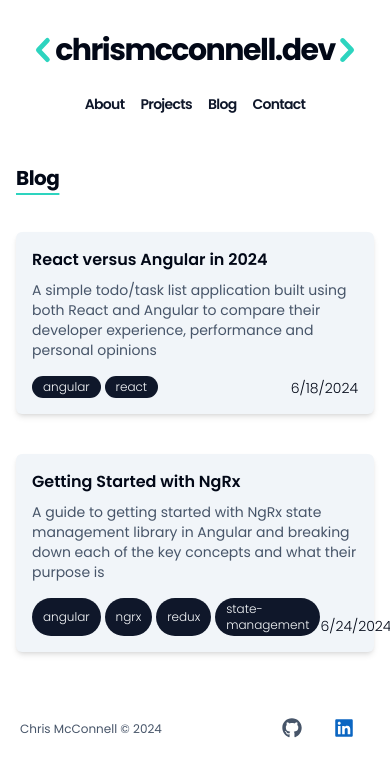
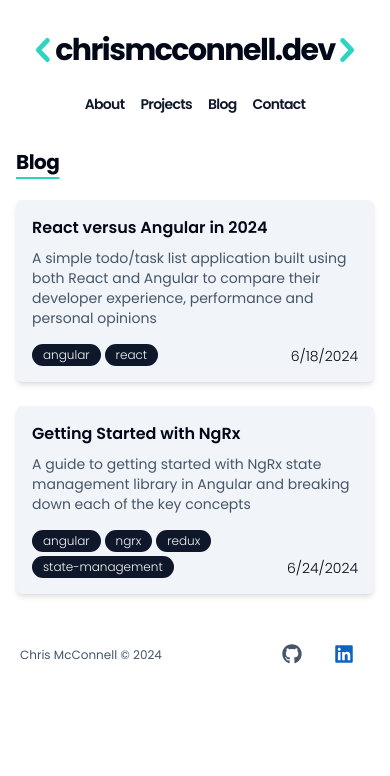
Before and after one commit to chrismcconn2789/website, a Next.js app: page /blog in a window 390 px wide. Shown: the top 776 px of the page. Built offline with nearby package versions, Linux system fonts and the light colour scheme.

Commit message:
fix to styling

```diff
--- a/app/blog/page.tsx
+++ b/app/blog/page.tsx
@@ -25,7 +25,7 @@ export default function Blog() {
     };
   });
   return (
-    <main className="max-w-5xl m-auto flex min-h-screen flex-col gap-10 md:gap-20 p-4 md:p-8">
+    <main className="max-w-5xl m-auto flex min-h-screen flex-col gap-6 md:gap-8 p-4 md:p-8">
       <BlogHeader />
       <div className="flex">
         <h2 className="flex text-xl md:text-2xl font-bold tracking-tight underline-offset-8 decoration-teal-400 underline justify-self-start">
@@ -53,7 +53,7 @@ export default function Blog() {
                   {blog.meta.description}
                 </p>
                 <div className="flex justify-between mt-2">
-                  <div className="flex gap-1">
+                  <div className="flex flex-wrap gap-1">
                     {blog.meta.tags.map((tag, index) => (
                       <Badge className="text-xs font-light" key={tag + index}>
                         {tag}
--- a/articles/getting-started-with-ngrx.mdx
+++ b/articles/getting-started-with-ngrx.mdx
@@ -1,6 +1,6 @@
 ---
 title: Getting Started with NgRx
-description: A guide to getting started with NgRx state management library in Angular and breaking down each of the key concepts and what their purpose is
+description: A guide to getting started with NgRx state management library in Angular and breaking down each of the key concepts
 date: "06/24/2024"
 tags: [angular, ngrx, redux, state-management]
 ---
--- a/components/Blog/Blog.tsx
+++ b/components/Blog/Blog.tsx
@@ -35,7 +35,7 @@ const Blog = ({ blogs }: { blogs: BlogType[] }) => {
                     {blog.meta.description}
                   </p>
                   <div className="flex justify-between mt-2">
-                    <div className="flex gap-1">
+                    <div className="flex flex-wrap gap-1">
                       {blog.meta.tags.map((tag, index) => (
                         <Badge className="text-xs font-light" key={tag + index}>
                           {tag}
```
